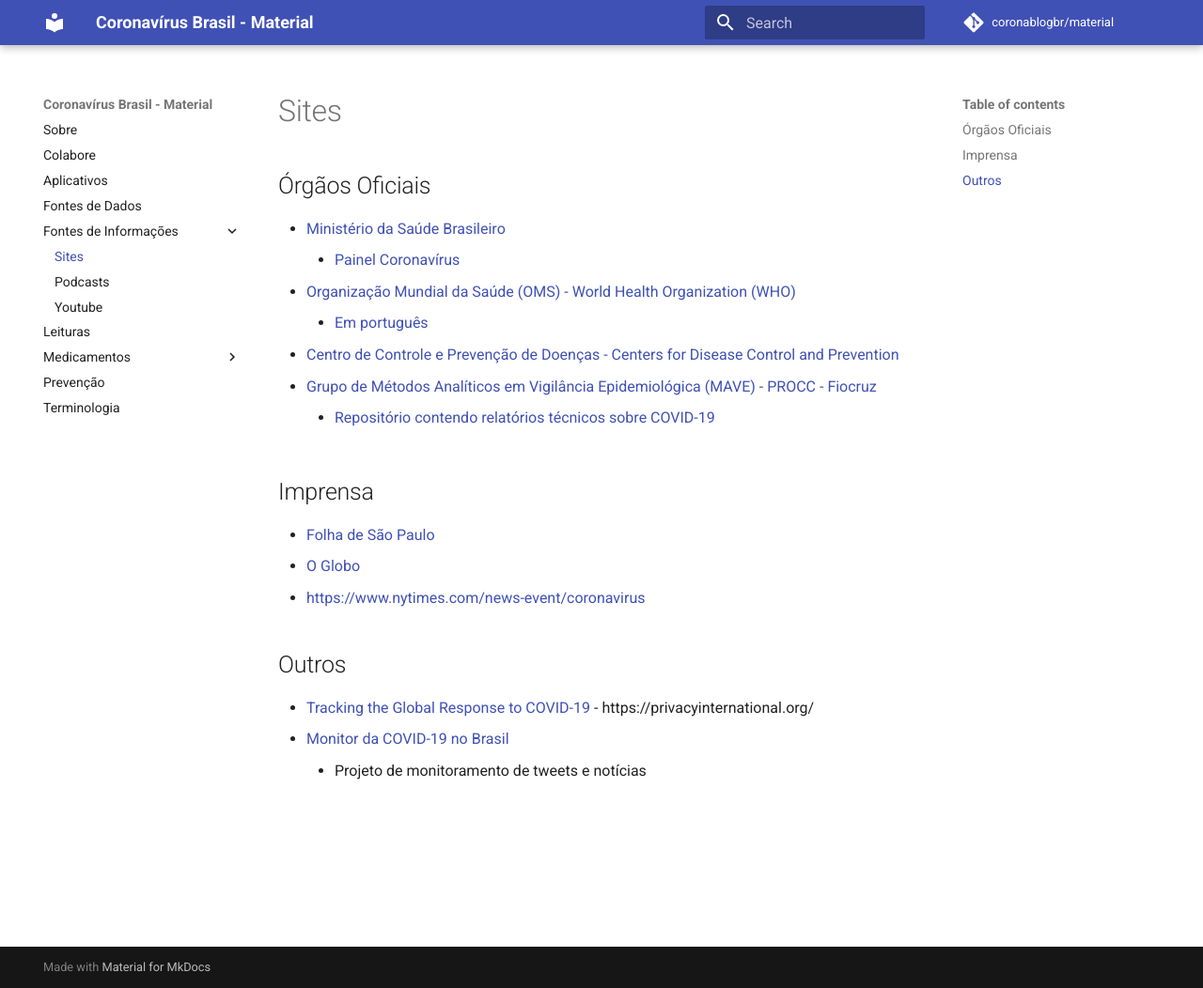
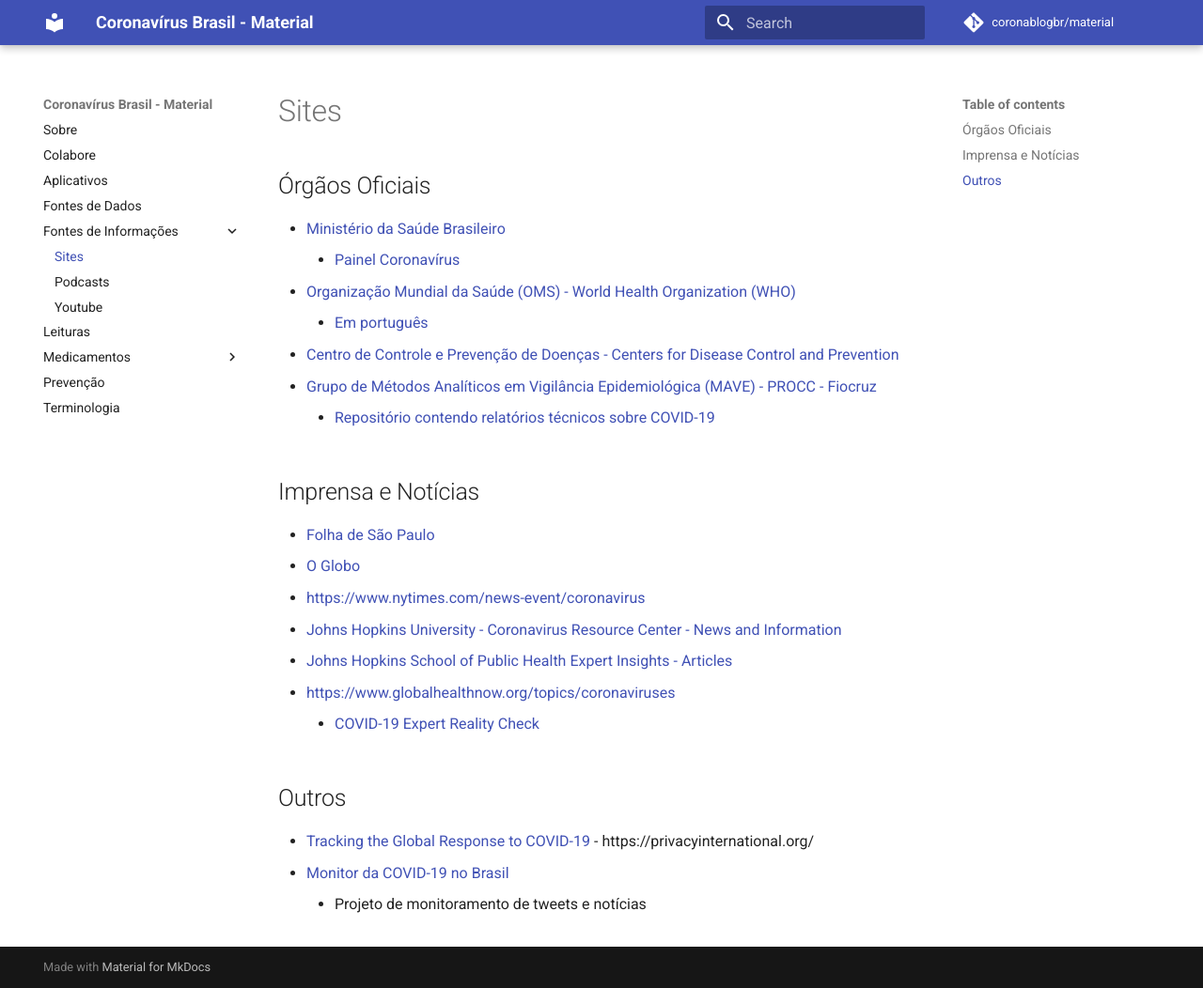
Before and after one commit to coronablogbr/material, an MkDocs documentation site: the page built from docs/sites.md, in a window 1280 px wide and 1052 px high. Shown: the whole window at 94% size. Built offline with MkDocs 1.6.1 and Material for MkDocs 9.7.7, drawn with Linux system fonts in a browser that asks for light colours; comment, search, counter and statistics services are not loaded.

Commit message:
Leituras e sites

```diff
--- a/docs/sites.md
+++ b/docs/sites.md
@@ -10,10 +10,15 @@
 - [Grupo de Métodos Analíticos em Vigilância Epidemiológica (MAVE) - PROCC - Fiocruz](https://covid-19.procc.fiocruz.br/)
     - [Repositório contendo relatórios técnicos sobre COVID-19](https://gitlab.procc.fiocruz.br/mave/repo)
 
-## Imprensa
+## Imprensa e Notícias
+
 - [Folha de São Paulo](https://www1.folha.uol.com.br/cotidiano/coronavirus/)
 - [O Globo](https://oglobo.globo.com/sociedade/coronavirus/)
 - <https://www.nytimes.com/news-event/coronavirus>
+- [Johns Hopkins University - Coronavirus Resource Center - News and Information](https://coronavirus.jhu.edu/news)
+- [Johns Hopkins School of Public Health Expert Insights - Articles](https://www.jhsph.edu/covid-19/articles/)
+- <https://www.globalhealthnow.org/topics/coronaviruses>
+    - [COVID-19 Expert Reality Check](https://www.globalhealthnow.org/2020-02/coronavirus-expert-reality-check)
 
 ## Outros
 
```
Also changed, not shown: docs/leituras.md (+1 -0 lines).
